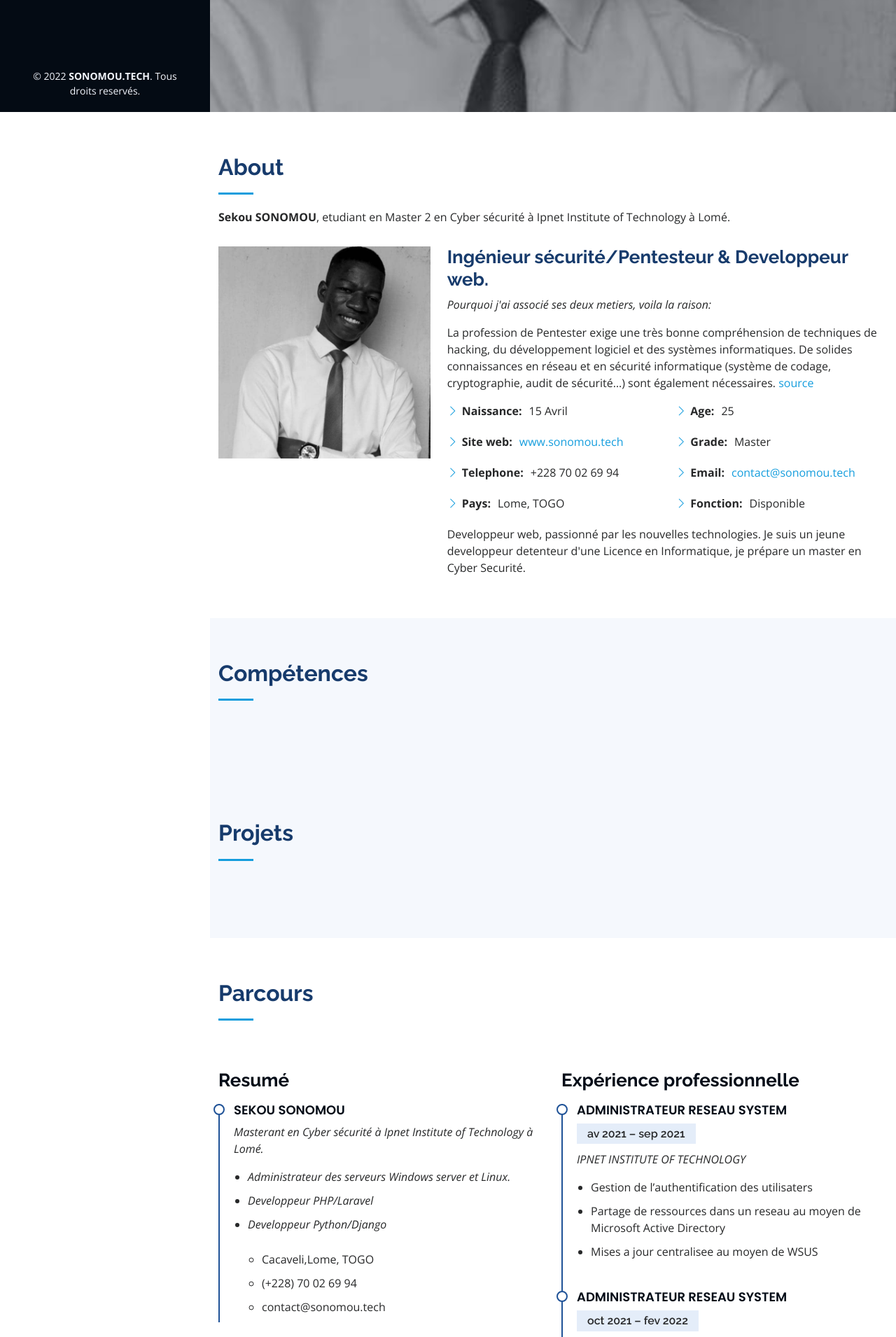
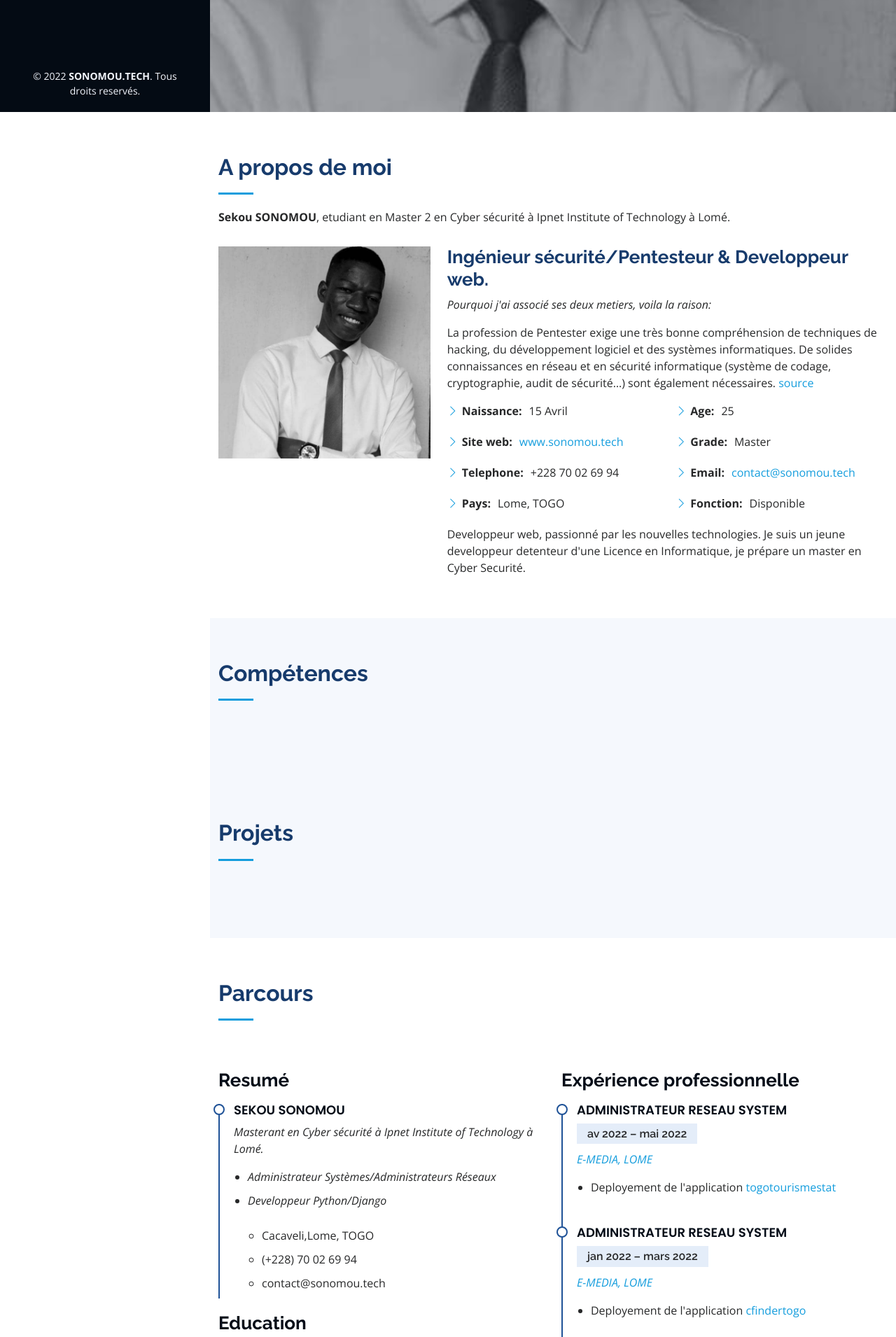
Before and after one commit to abrahamsonomou/sekou-portfolio, a Django app: page /contact in a window 1280 px wide. Shown: the part 640-2550 px from the top of the page at 70% size. Run offline with Django 4.2, Linux system fonts and the light colour scheme; some libraries are stand-ins or nearby versions.

Commit message:
change settings

```diff
--- a/app_web/forms.py
+++ b/app_web/forms.py
@@ -6,8 +6,8 @@
 class ContactForm(forms.ModelForm):
     class Meta:
         model=Contact
-        fields=['nom','email','message','sujet']
-        labels={'nom':'Full Name','email':'Email Address','message':'Message','sujet':'Sujet'}
+        fields=['nom','email','sujet','message']
+        labels={'nom':'Full Name','email':'Email Address','sujet':'Sujet','message':'Message'}
         widgets={
             'nom':forms.TextInput(attrs={'class':'form-control','placeholder':"Nom"}),
             'email':forms.TextInput(attrs={'class':'form-control','placeholder':"Email"}),
--- a/app_web/templates/includes/_about.html
+++ b/app_web/templates/includes/_about.html
@@ -5,7 +5,7 @@
         <div class="container">
 
           <div class="section-title">
-            <h2>About</h2>
+            <h2>A propos de moi</h2>
             <p><strong>Sekou SONOMOU</strong>, etudiant en Master 2 en Cyber sécurité à Ipnet Institute of Technology à Lomé.</p>
           </div>
 
--- a/app_web/templates/includes/_contact.html
+++ b/app_web/templates/includes/_contact.html
@@ -45,7 +45,7 @@
                {% endfor %}
                {% endif %}  {% endcomment %}
 
-            <form action="" method="post"  class="php-email-form">
+            <form method="POST" action="" class="php-email-form">
               {% csrf_token %}
                 <div class="row">
                   <div class="form-group col-md-6">
--- a/app_web/templates/includes/_hero.html
+++ b/app_web/templates/includes/_hero.html
@@ -3,6 +3,6 @@
   <section id="hero" class="d-flex flex-column justify-content-center align-items-center">
     <div class="hero-container" data-aos="fade-in">
       <h1>Sekou SONOMOU</h1>
-      <p>Je suis <span class="typed" data-typed-items="Ingénieur sécurité/Pentesteur, Developpeur Python/Django"></span></p>
+      <p>Je suis <span class="typed" data-typed-items="Administrateur Systèmes/Administrateurs Réseaux,Developpeur Python/Django"></span></p>
     </div>
   </section><!-- End Hero -->
--- a/app_web/templates/includes/_resume.html
+++ b/app_web/templates/includes/_resume.html
@@ -14,8 +14,8 @@
                 <h4>Sekou SONOMOU</h4>
                 <p><em>Masterant en Cyber sécurité à Ipnet Institute of Technology à Lomé.
                   <ul>
-                  <li>Administrateur des serveurs Windows server et Linux.</li>
-                  <li>Developpeur PHP/Laravel</li>
+                  <li>Administrateur Systèmes/Administrateurs Réseaux</li>
+                  {% comment %} <li>Developpeur PHP/Laravel</li> {% endcomment %}
                   <li>Developpeur Python/Django</li>
                    </em></p>
                 <ul>
@@ -42,6 +42,7 @@
               <h3 class="resume-title">Compétences</h3>
               <div class="resume-item">
                 <ul>
+                  <li>Integration continue/Deployement des applications web</li>
                   <li>Configuration et administration des systèmes Windows serveur</li>
                   <li>Configuration et administration des systèmes Linux.</li>
                   <li>Analyse des bases de données : Merise et UML</li>
@@ -54,15 +55,15 @@
               <h3 class="resume-title">Stages</h3>
               <div class="resume-item">
                 <h4>Stage pratique en developpement web</h4>
-                <h5> nov 2020 – 2021</h5>
-                <p><em>e-media, Lome</em></p>
+                <h5> nov 2020 – présent</h5>
+                <p><em><a href="https://e-media.io/" target="_blank">e-media, Lome</a></em></p>
                 <ul>
                 </ul>
               </div>
               <div class="resume-item">
                 <h4>Stage pratique en developpement web</h4>
                 <h5> mai 2020 – aout 2020</h5>
-                <p><em>Bakeli of school, Labé</em></p>
+                <p><em><a href="https://www.bakeli.tech/" target="_blank">Bakeli of school, Labé</a></em></p>
                 <ul>
                 </ul>
               </div>
@@ -70,6 +71,24 @@
             </div>
             <div class="col-lg-6" data-aos="fade-up" data-aos-delay="100">
               <h3 class="resume-title">Expérience professionnelle</h3>
+
+              <div class="resume-item">
+                <h4>Administrateur reseau system</h4>
+                <h5>av 2022 – mai 2022</h5>
+                <p><em><a href="https://e-media.io/" target="_blank">E-MEDIA, LOME</a></em></p>
+                <ul>
+                  <li>Deployement de l'application <a href="https://togotourismestat.com/" target="_blank">togotourismestat</a></li>
+                </ul>
+              </div>
+
+              <div class="resume-item">
+                <h4>Administrateur reseau system</h4>
+                <h5>jan 2022 – mars 2022</h5>
+                <p><em><a href="https://e-media.io/" target="_blank">E-MEDIA, LOME</a></em></p>
+                <ul>
+                  <li>Deployement de l'application <a href="https://cfindertogo.org/" target="_blank">cfindertogo</a></li>
+                </ul>
+              </div>
 
               <div class="resume-item">
                 <h4>Administrateur reseau system</h4>
@@ -100,7 +119,7 @@
               <div class="resume-item">
                 <h4>Formation sur la securité du numérique</h4>
                 <h5>  01-12 Mais 2022</h5>
-                <p><em>MOOC de l’ANSSI </em></p>
+                <p><em><a href="https://www.ssi.gouv.fr/administration/formations/" target="_blank">MOOC de l’ANSSI </a></em></p>
                 <ul>
                   <li>Module 1 Panorama de la SSI</li>
                   <li>Module 2 Sécurité de l’authentification</li>
```
